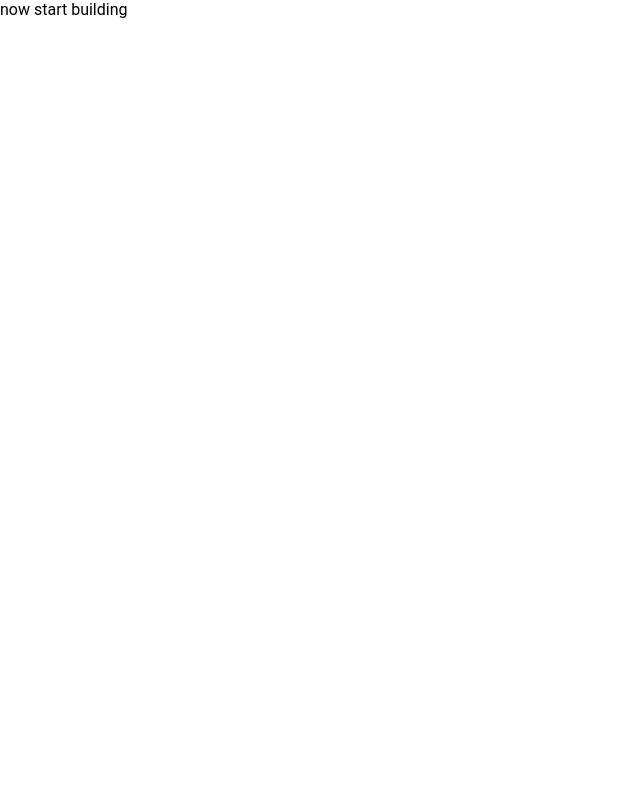
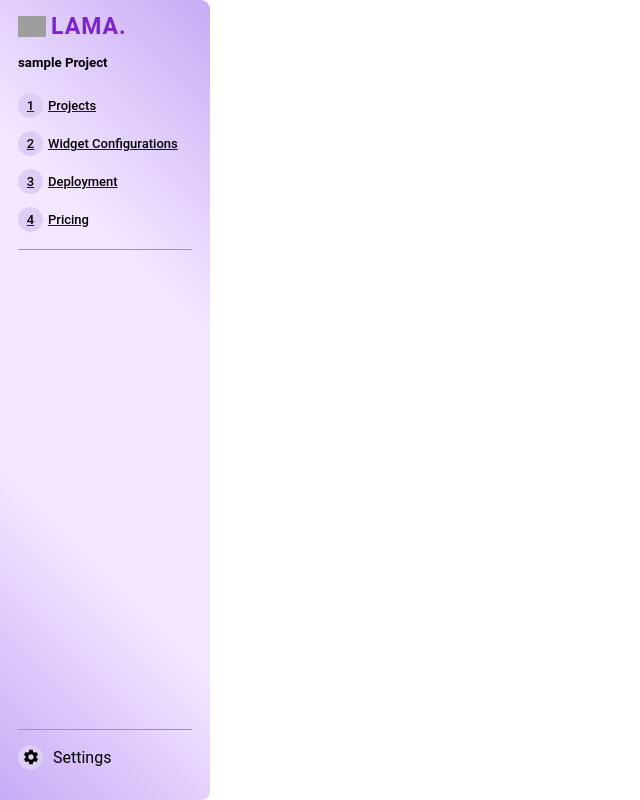
Before and after one commit to kdChary/skailama-assignment, a React (Create React App) app: page / in a window 1280 px wide. Shown: the whole page, without its empty margins (0-640 px from the left). Built offline with nearby package versions, Linux system fonts and the light colour scheme; grey boxes are pictures that could not be loaded.

Commit message:
modified side bar

```diff
--- a/src/App.js
+++ b/src/App.js
@@ -1,7 +1,14 @@
 import React from 'react';
 
+import Sidebar from './components/sidebar/Sidebar'
+// import Navbar from './components/navbar/Navbar';
+
 const App = () => {
-	return <div>now start building</div>;
+	return (
+		<div>
+			<Sidebar />
+		</div>
+	);
 };
 
 export default App;
```
